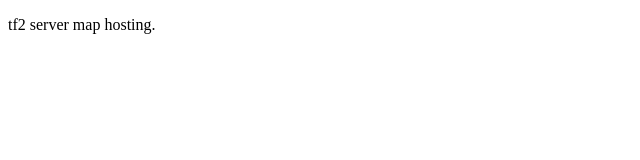
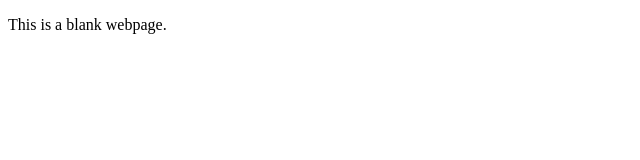
Before and after one commit to BFmaphost/fastdl, a plain HTML site: page index.html in a window 1280 px wide. Shown: the full height of the page, 0-640 px from the left. Drawn offline with Linux system fonts and the light colour scheme.

Commit message:
Update index.html

```diff
--- a/index.html
+++ b/index.html
@@ -1,9 +1,6 @@
 <!doctype html>
 <html>
-<head>
-<title> hewwo! </title>
-</head>
   <body>
-    <p>tf2 server map hosting.</p>
+    <p>This is a blank webpage.</p>
   </body>
 </html>
```
